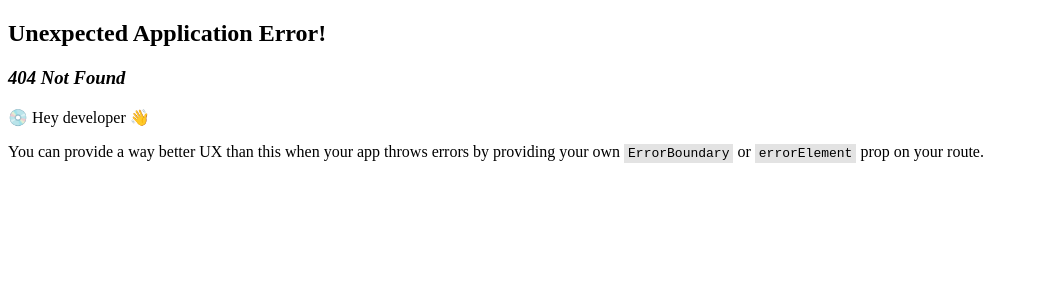
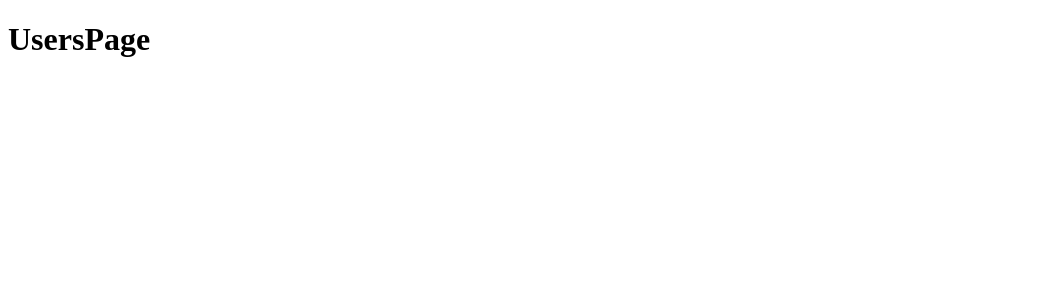
Before and after one commit to kwn1125/vite-react-mui-sample-app, a React (Vite) app: page /users in a window 1280 px wide. Before the commit this address had no page. Shown: the top 300 px of the page, without its empty margins (0-1039 px from the left). Built offline with nearby package versions, Linux system fonts and the light colour scheme.

Commit message:
feat: add UsersPage and configure route

```diff
--- a/src/App.tsx
+++ b/src/App.tsx
@@ -1,10 +1,15 @@
 import { RouterProvider, createBrowserRouter } from "react-router-dom";
+import { UsersPage } from "./pages/users";
 
 const router = createBrowserRouter([
   {
     path: "/",
     element: <h1>Hello!</h1>,
   },
+  {
+    path: "/users",
+    element: <UsersPage />,
+  },
 ]);
 
 export const App = () => {
--- /dev/null
+++ b/src/pages/users/index.tsx
@@ -0,0 +1,3 @@
+export const UsersPage = () => {
+  return <h1>UsersPage</h1>;
+};
```
